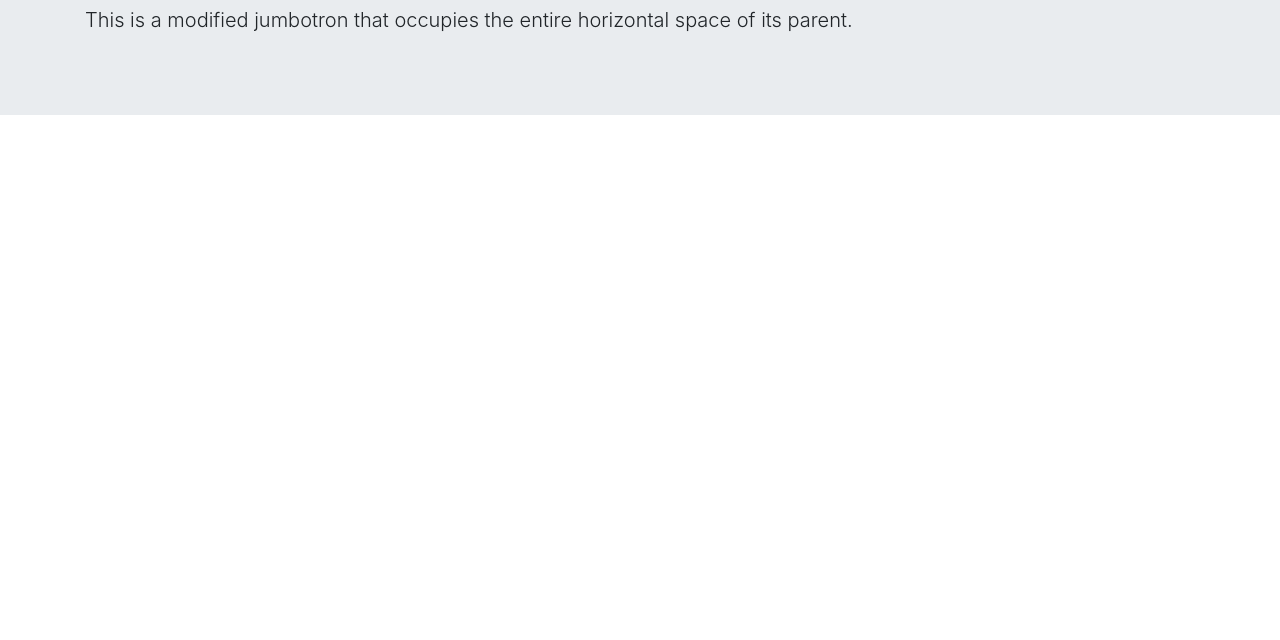
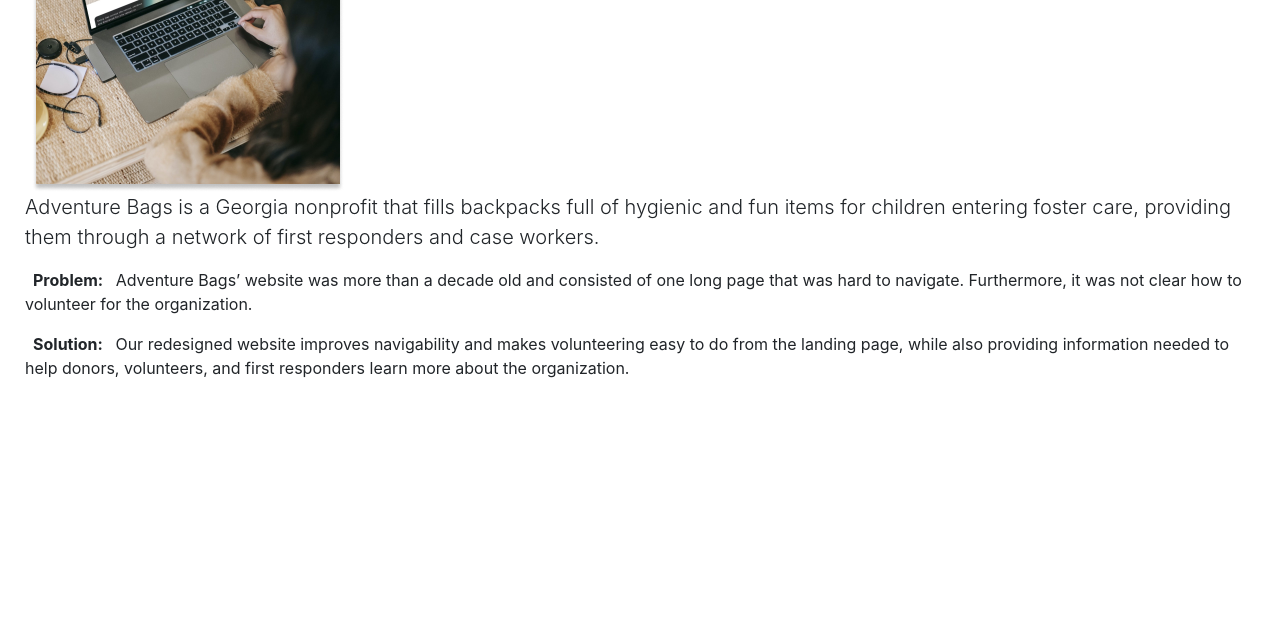
Before and after one commit to trawas/UX_UI_HW_20, a plain HTML site: page index.html in a window 1280 px wide. Shown: the part 160-800 px from the top of the page. Drawn offline with nearby package versions, Linux system fonts and the light colour scheme; a web font is replaced by a local one.

Commit message:
jumbotron

```diff
--- a/CSS/style.css
+++ b/CSS/style.css
@@ -61,3 +61,6 @@
     padding: 2%;
     float: left;
 }
+.jumbotron-fluid {
+    background-color: #6da6ba;
+}
--- a/index.html
+++ b/index.html
@@ -5,11 +5,15 @@
     <meta http-equiv="X-UA-Compatible" content="IE=edge">
     <meta name="viewport" content="width=device-width, initial-scale=1, shrink-to-fit=no">
     <title>UX/UI Homework 20</title>
+    <link rel="stylesheet" href="css/style.css" type="text/css">
     <link rel="stylesheet" href="https://cdn.jsdelivr.net/npm/bootstrap@4.6.2/dist/css/bootstrap.min.css" integrity="sha384-xOolHFLEh07PJGoPkLv1IbcEPTNtaed2xpHsD9ESMhqIYd0nLMwNLD69Npy4HI+N" crossorigin="anonymous">
-    <link rel="stylesheet" href="css/index.css" type="text/css">
+    <link href='https://fonts.googleapis.com/css?family=Lobster Two' rel='stylesheet'>
+    <link href='https://fonts.googleapis.com/css?family=Rosario' rel='stylesheet'>
+
 </head>
 <body>
     <!--Navigation using BS4 nav component-->
+
     <ul class="nav justify-content-end">
         <li class="nav-item">
           <a class="nav-link active" href="#">Home</a>
@@ -26,15 +30,22 @@
       </ul>
 
       <!--Introduction using BS4 jumbotron component-->
-      <div class="jumbotron jumbotron-fluid">
-        <div class="container">
-          <img src=""
+      <div class="row">
+        <div class="cardContainer col-lg-3 col-md-3 col-sm-12">
+          <img src="images/AdventureBagsMockup.png">
+        </div>
+        <div class="title">
           <h2 class="display-4">Adventure Bags</h2>
           <h4>Nonprofit Website Redesign</h4>
-          <p class="lead">This is a modified jumbotron that occupies the entire horizontal space of its parent.</p>
+        </div>
+        <div class="backgroundInfo">
+          <p class="lead">Adventure Bags is a Georgia nonprofit that fills backpacks full of hygienic and fun items for children entering foster care, providing them through a network of first responders and case workers.</p>
+        </div>
+        <div class="problemSolution">
+          <p><b>Problem:</b> Adventure Bags’ website was more than a decade old and consisted of one long page that was hard to navigate. Furthermore, it was not clear how to volunteer for the organization.</p>
+          <p><b>Solution:</b> Our redesigned website improves navigability and makes volunteering easy to do from the landing page, while also providing information needed to help donors, volunteers, and first responders learn more about the organization.</p>
         </div>
       </div>
-
 </body>
 <script src="https://cdn.jsdelivr.net/npm/jquery@3.5.1/dist/jquery.slim.min.js" integrity="sha384-DfXdz2htPH0lsSSs5nCTpuj/zy4C+OGpamoFVy38MVBnE+IbbVYUew+OrCXaRkfj" crossorigin="anonymous"></script>
 <script src="https://cdn.jsdelivr.net/npm/bootstrap@4.6.2/dist/js/bootstrap.bundle.min.js" integrity="sha384-Fy6S3B9q64WdZWQUiU+q4/2Lc9npb8tCaSX9FK7E8HnRr0Jz8D6OP9dO5Vg3Q9ct" crossorigin="anonymous"></script>
```
Also changed, not shown: images/AdventureBagsMockup.png (added), images/logo-cream1.png (added).
